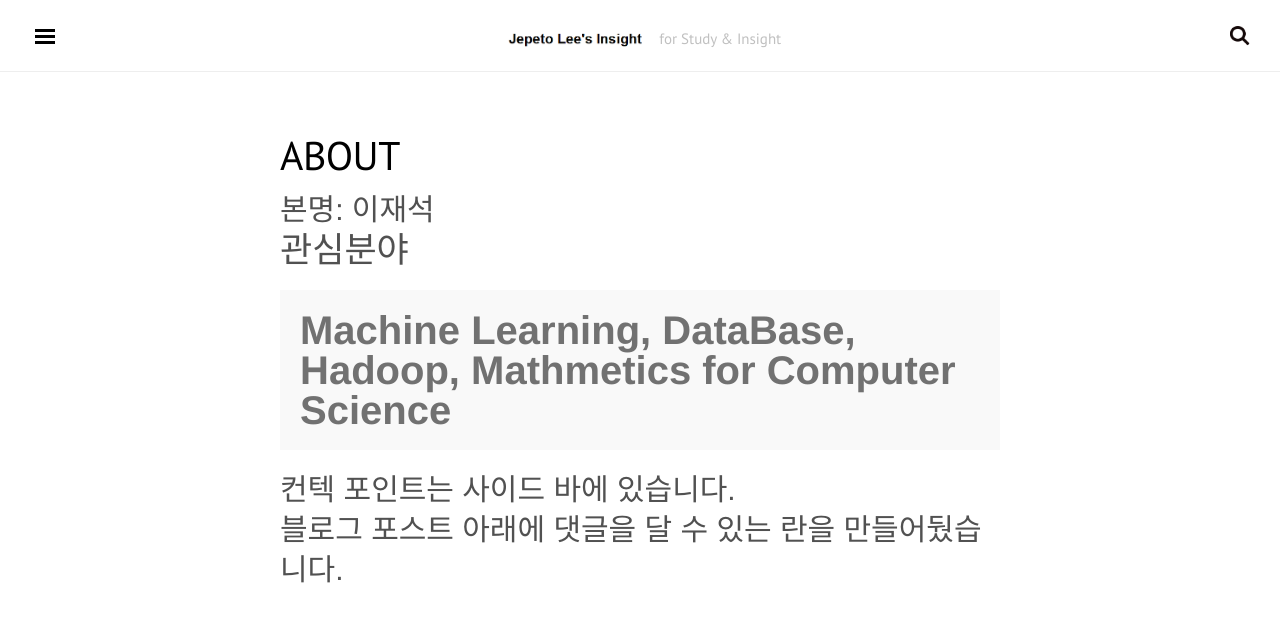
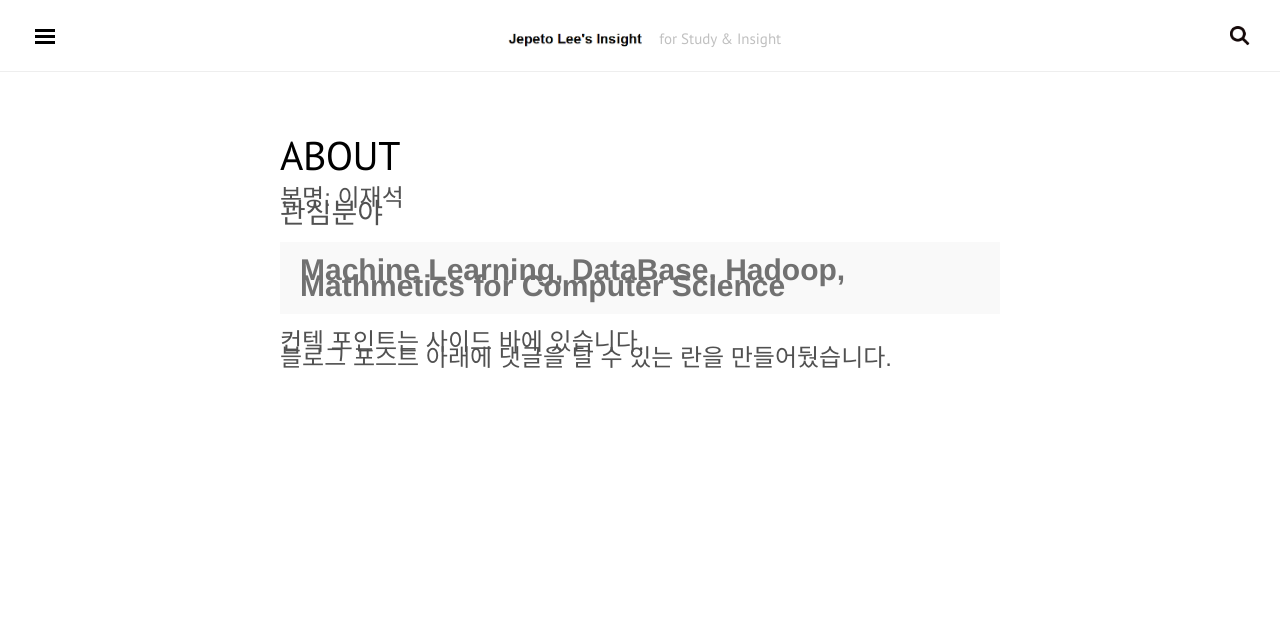
Before and after one commit to jepetolee/jepetolee.github.io, a Jekyll site: the page built from about.md, in a window 1280 px wide. Shown: the top 622 px of the page. Built offline with Jekyll 4.4.1, drawn with Linux system fonts in a browser that asks for light colours; nearby versions of some CDN libraries.

Commit message:
update about & add analytics

```diff
--- a/about.md
+++ b/about.md
@@ -3,16 +3,16 @@ layout: page
 title: About
 ---
 
-<div style="font-size: 1.5rem; font-weight:330; line-height: 2rem;">
+<div style="font-size: 1.2rem; font-weight:270; line-height: 0.8rem;">
 
 본명: 이재석 <br>
 
-<p style="font-size: 1.75rem; font-weight: 360">관심분야</p>
-<p class="message" style="font-size: 2rem; font-weight: 720">
+<p style="font-size: 1.4rem; font-weight: 300">관심분야</p>
+<p class="message" style="font-size: 1.5rem; font-weight: 600">
 Machine Learning, DataBase, Hadoop, Mathmetics for Computer Science
 </p>
 
 컨텍 포인트는 사이드 바에 있습니다.<br>
-블로그 포스트 아래에 댓글을 달 수 있는 란을 만들어뒀습니다.<br>
+블로그 포스트 아래에 댓글을 달 수 있는 란을 만들어뒀습니다.
 
 </div>
```
